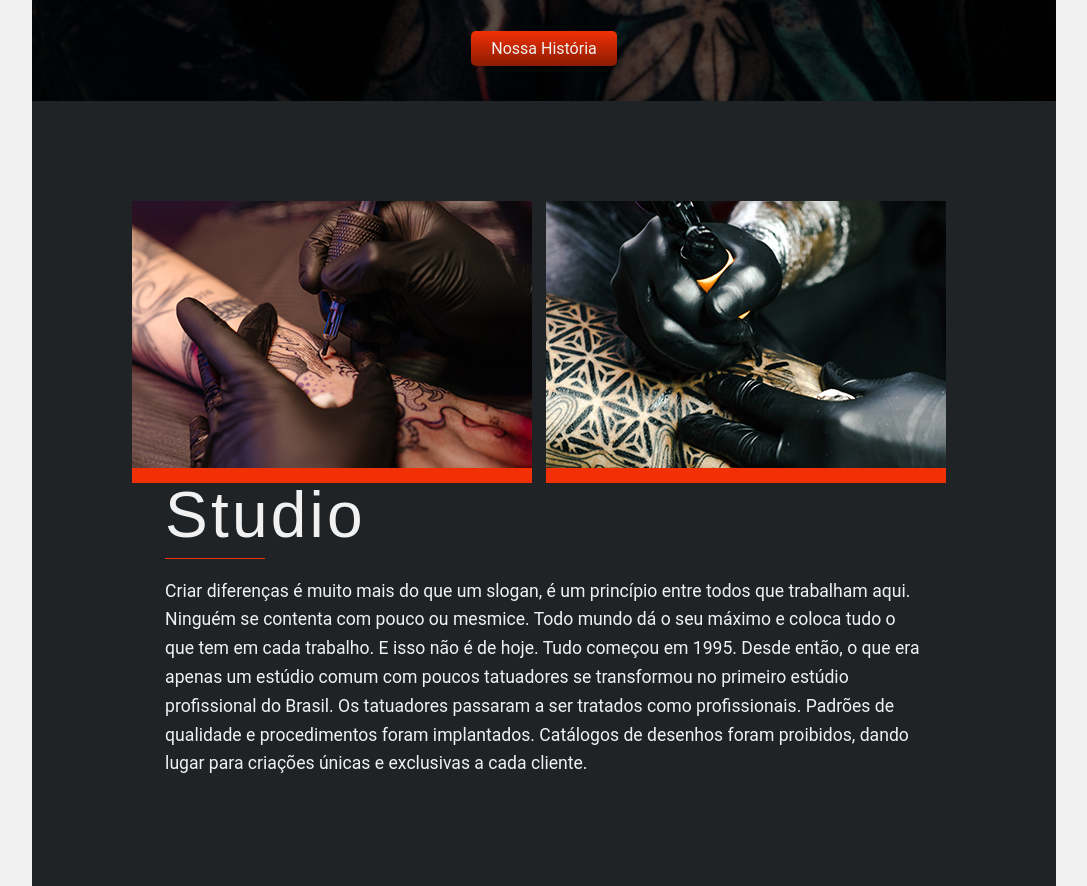
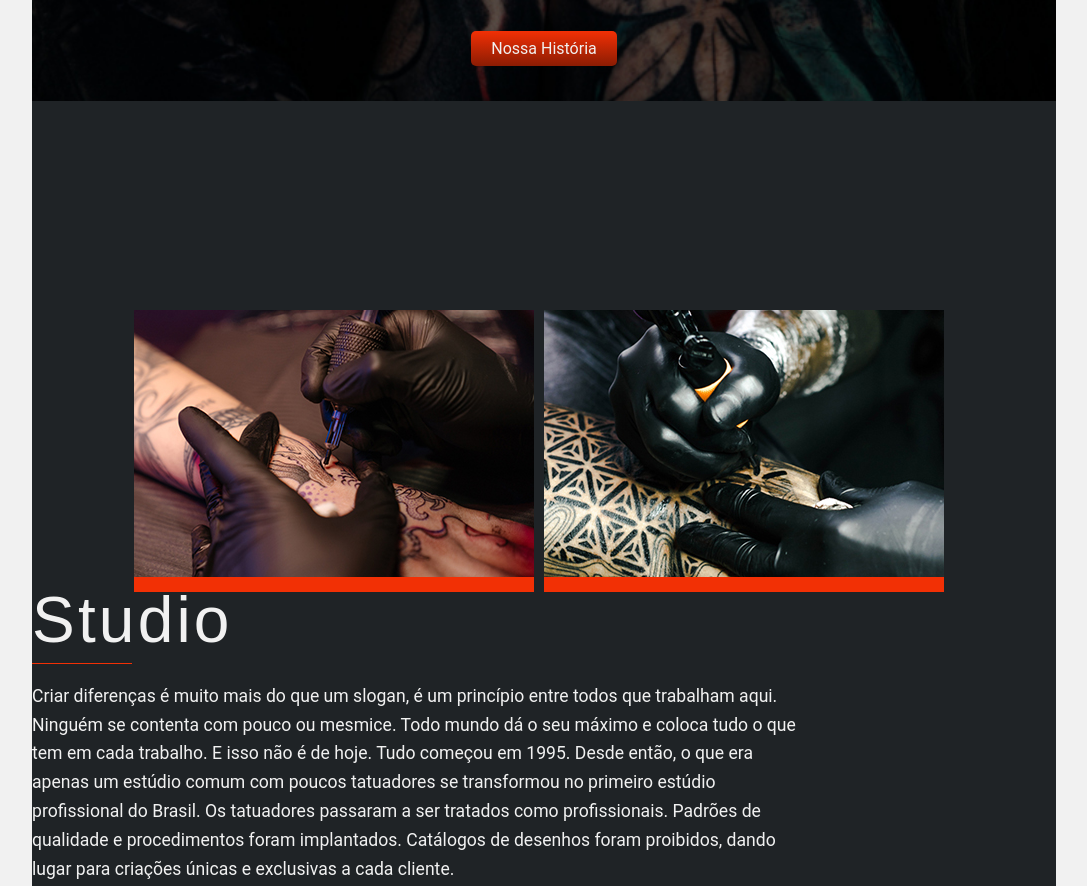
Before and after one commit to ribeiroedu88/Tattoo, a plain HTML site: page index.html in a window 1280 px wide. Shown: the part 699-1585 px from the top of the page, without its empty margins (96-1183 px from the left). Drawn offline with Linux system fonts and the light colour scheme.

Commit message:
Update style.css

```diff
--- a/css/style.css
+++ b/css/style.css
@@ -205,19 +205,16 @@ h1 .destaque {
 /***************** CONFIGURARÇÃO STUDIO *****************/
 
 #studio-conteudo {
-    position: relative;
     min-height: 100vh;
-    text-align: center;
-    padding: 100px 0 0 0;
+    display: flex;
+    flex-wrap: wrap;
+    align-content:flex-end;
+    justify-content: center;
 }
 
 #studio-conteudo img {
     border-bottom: 15px solid #f23005;
     margin-right: 10px;
-}
-
-#studio--txt {
-    margin-left: 13%;
 }
 
 #studio--txt h1 {
@@ -233,11 +230,8 @@ h1 .destaque {
     font-weight: normal;
     font-style: normal;
     line-height: 1.8rem;
-    width: 85%;
     color: var(--clr-terciaria);
-    text-align: left;
-    margin-bottom: 0;
-    padding-bottom: 0;
+    width: 75%;
 }
 
 /***************** CONFIGURARÇÃO STUDIO MOBILE *****************/
```
